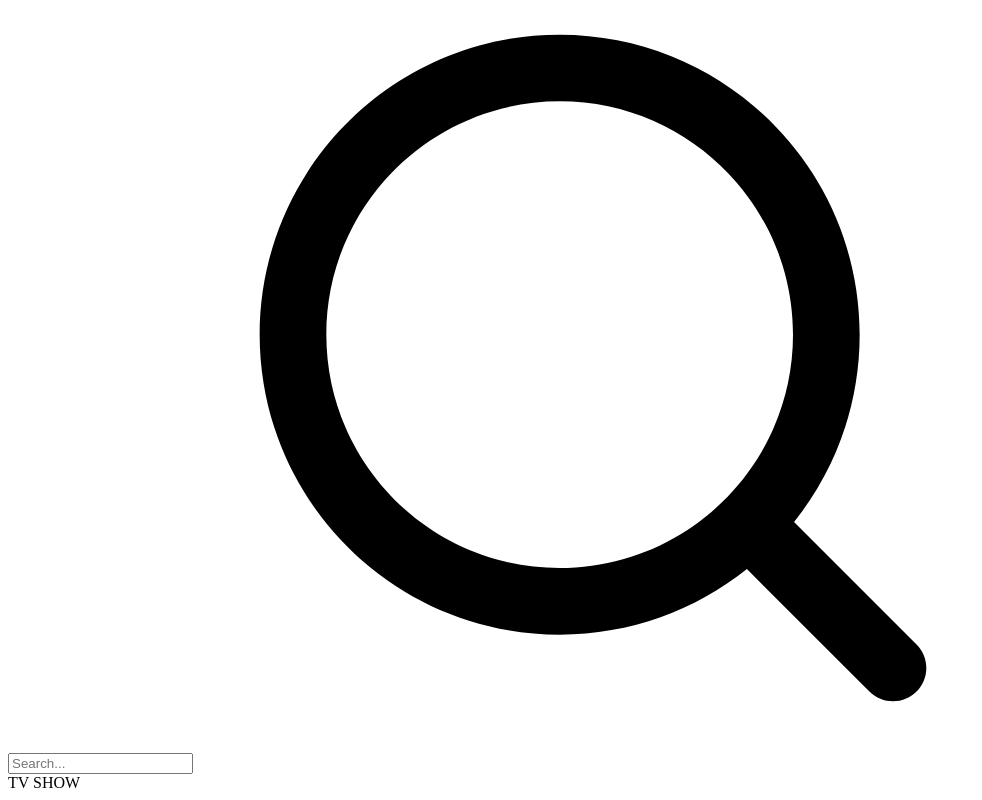
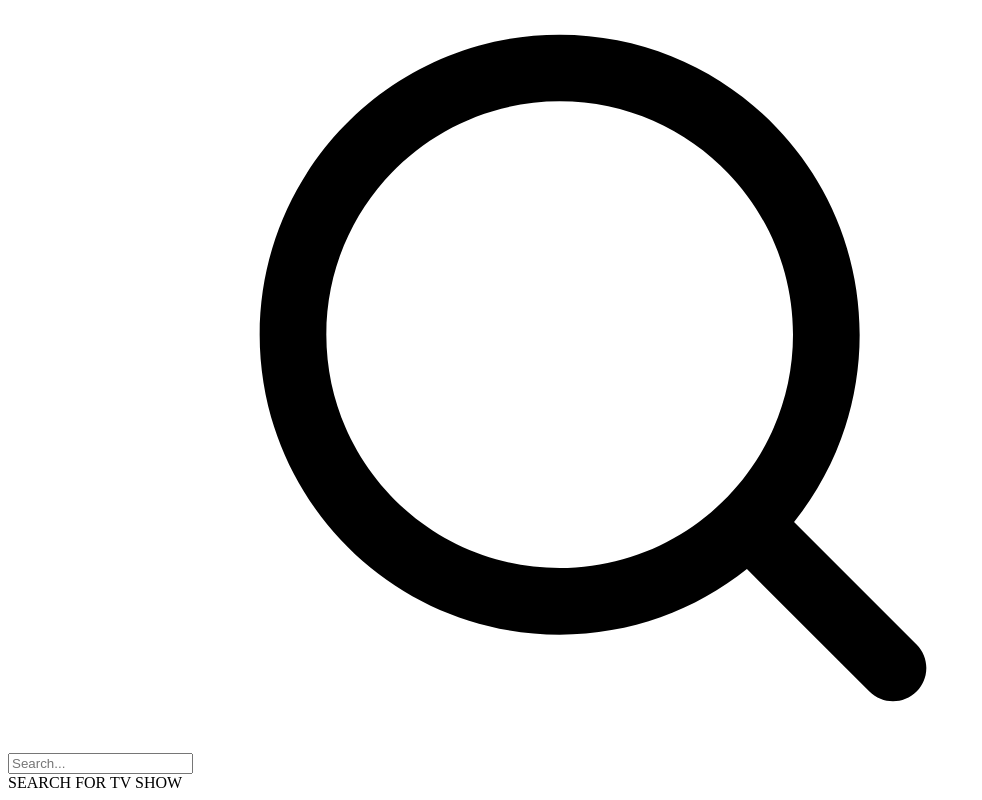
Before and after one commit to Sokolinyy/search-show, a React (Vite) app: page / in a window 1280 px wide. Shown: the part 844-1644 px from the top of the page, without its empty margins (0-982 px from the left). Built offline with nearby package versions, Linux system fonts and the light colour scheme; no server answers; the HTML template or start-up script is replaced by a standard one.

Commit message:
change home message

```diff
--- a/src/Pages/Home.tsx
+++ b/src/Pages/Home.tsx
@@ -4,7 +4,7 @@ type Props = {}
 
 const Home = (props: Props) => {
   return (
-    <article className='Home'> TV SHOW</article>
+    <article className='Home'>SEARCH FOR TV SHOW</article>
   )
 }
 
```
